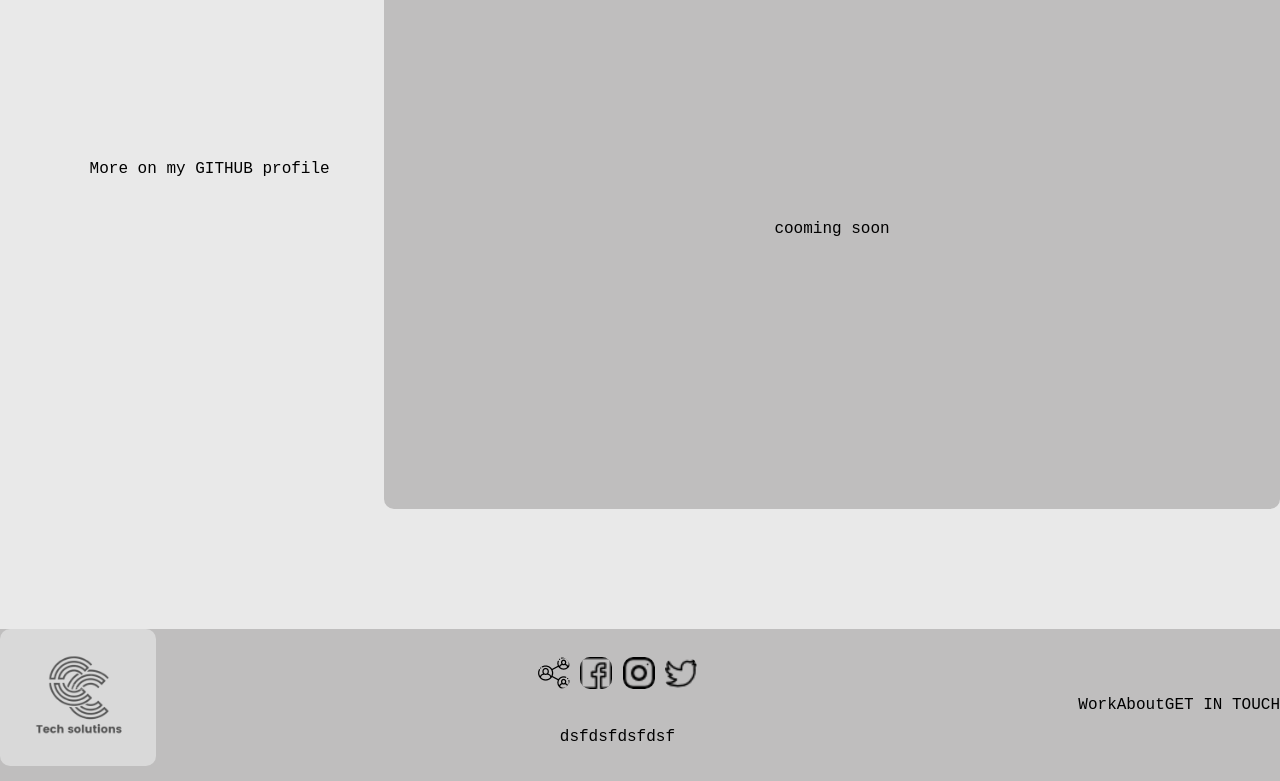
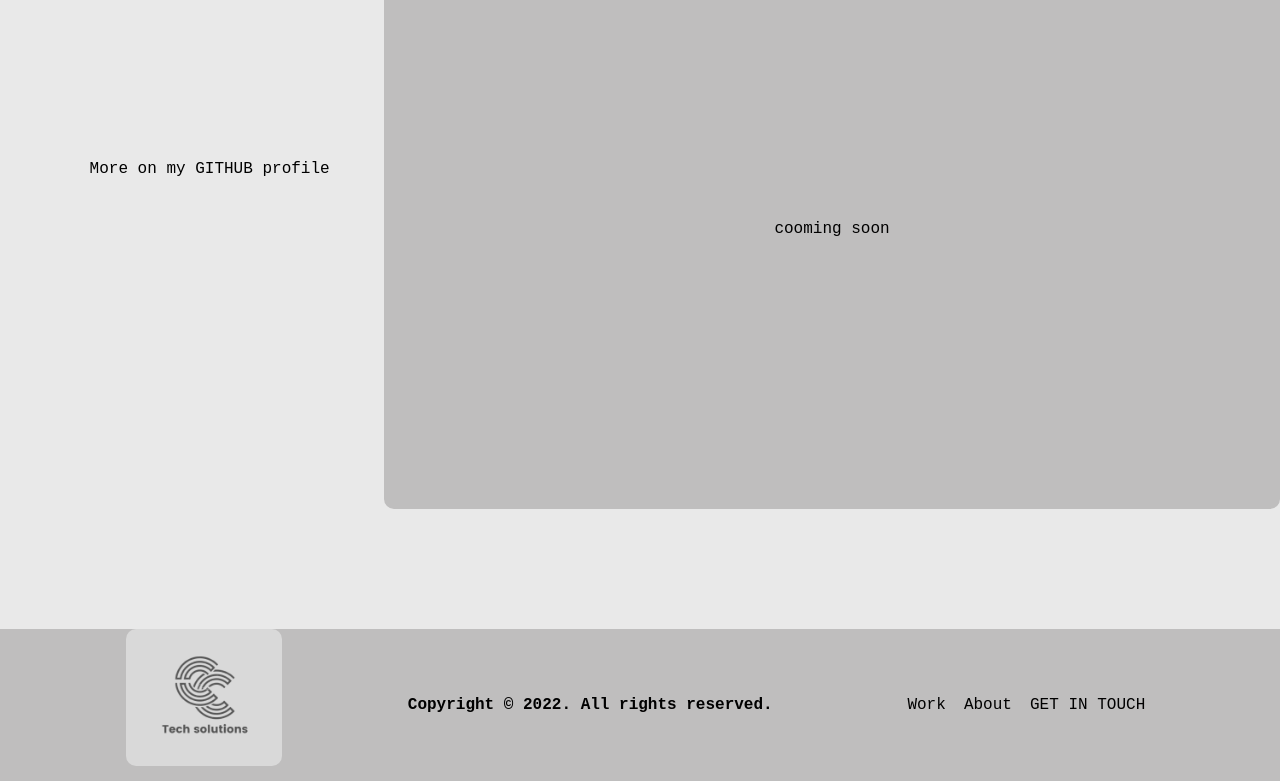
Before and after one commit to CristoforosChoras/portofolio-v1, a website: page src/index.html in a window 1280 px wide. Shown: the part 1843-2624 px from the top of the page. Drawn offline with nearby package versions, Linux system fonts and the light colour scheme; files that its build step writes are made by us from their sources.

Commit message:
footer script year

```diff
--- a/src/index.html
+++ b/src/index.html
@@ -69,13 +69,8 @@
         <img src="../images/logo5.png" alt="">
       </div>
       <div class="social-media-contact1">
-      <div class="social-media-contact">
-        <img src="../images/network.png" alt="">
-        <img src="../images/facebook(4).png" alt="">
-        <img src="../images/instagram(2).png" alt="">
-        <img src="../images/twitter(2).png" alt="">
-      </div>
-      <div class="corp">dsfdsfdsfdsf</div>
+
+      <div class="corp"><h6>Copyright © <span class="year"> </span>. All rights reserved.</h6></div>
       </div>
       <div class="list-footer-nav-items">
         <nav>
@@ -85,6 +80,8 @@
         </nav>
       </div>
     </footer>
-    <script src="./scripts/index.js"></script>
+    <script src="./scripts/index.js">
+
+    </script>
   </body>
 </html>
--- a/src/scripts/index.js
+++ b/src/scripts/index.js
@@ -1 +1,4 @@
 // Any code you will write for your website (in the future!) should go here
+let span = document.querySelector(".year");
+let year = new Date().getFullYear();
+ span.innerHTML = year;
--- a/src/scss/components/_buttons.scss
+++ b/src/scss/components/_buttons.scss
@@ -24,4 +24,5 @@
     position: relative;
     bottom: 50%;
     left: 7%;
+
   }
--- a/src/scss/layouts/_footer.scss
+++ b/src/scss/layouts/_footer.scss
@@ -2,34 +2,19 @@ footer {
   grid-area: footer;
   background-color: #BFBEBE;
   display: flex;
-  justify-content: space-between;
+  justify-content: space-evenly;
   align-items: center;
   .footer-logo {
     height: 100%;
     position: relative;
   }
-  .social-media-contact1{
-    width: 20%;
+
+  nav {
+    background-color: inherit;
+    width: 20vw;
     height: 100%;
     display: flex;
-    flex-direction: column;
     justify-content: space-around;
     align-items: center;
   }
-  .social-media-contact {
-    width: 70%;
-    height: 5%;
-    background-color: inherit;
-    display: flex;
-    justify-content: space-evenly;
-    img{
-    width: 32px;
-    height: 32px;
-    }
-  }
-  nav {
-    display: flex;
-    justify-content: space-evenly;
-    align-items: center;
-  }
 }
```
